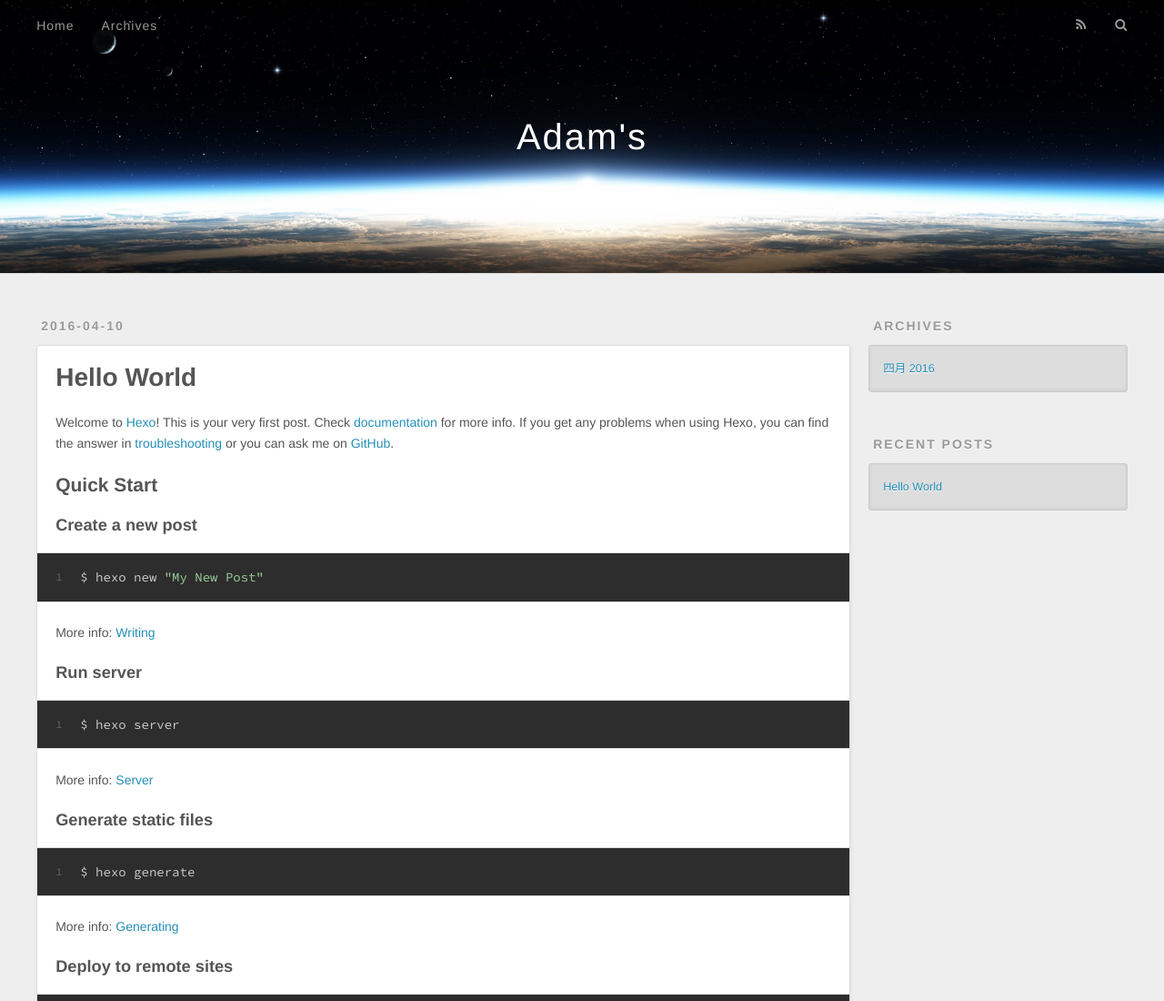
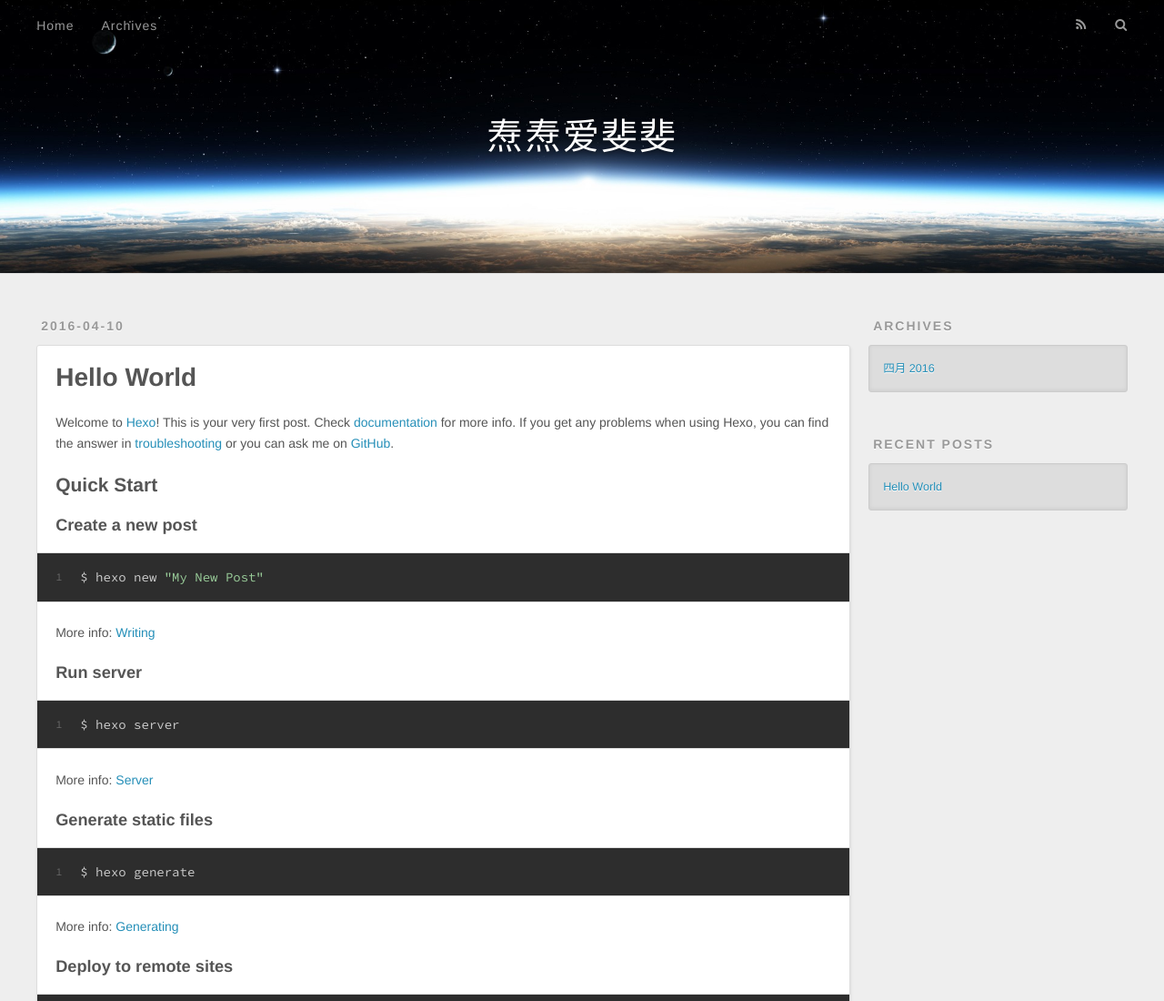
Before and after one commit to adamofatom/adamofatom.github.io, a plain HTML site: page index.html in a window 1280 px wide. Shown: the top 1100 px of the page at 91% size. Drawn offline with nearby package versions, Linux system fonts and the light colour scheme.

Commit message:
Update index.html

```diff
--- a/index.html
+++ b/index.html
@@ -36,7 +36,7 @@
   <div id="header-outer" class="outer">
     <div id="header-title" class="inner">
       <h1 id="logo-wrap">
-        <a href="/" id="logo">Adam&#39;s</a>
+        <a href="/" id="logo">焘焘爱斐斐</a>
       </h1>
 
     </div>
```
